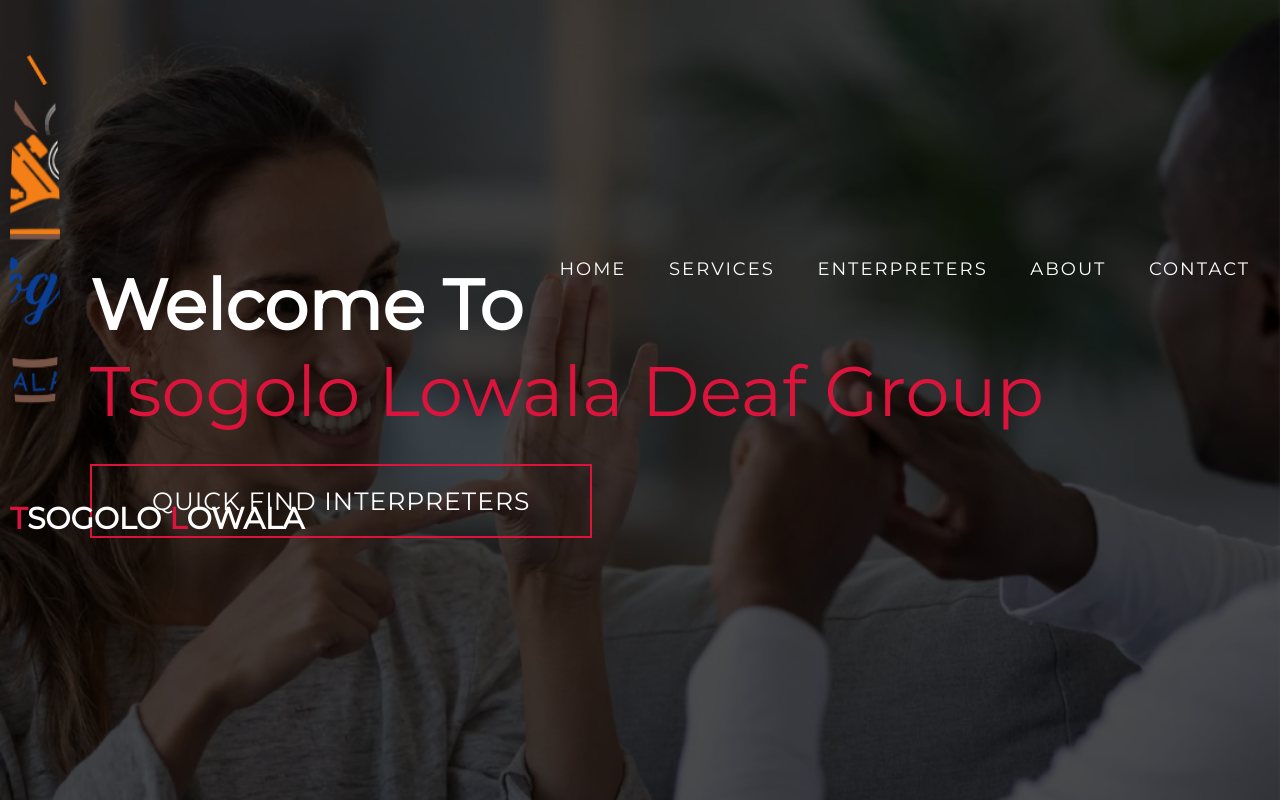
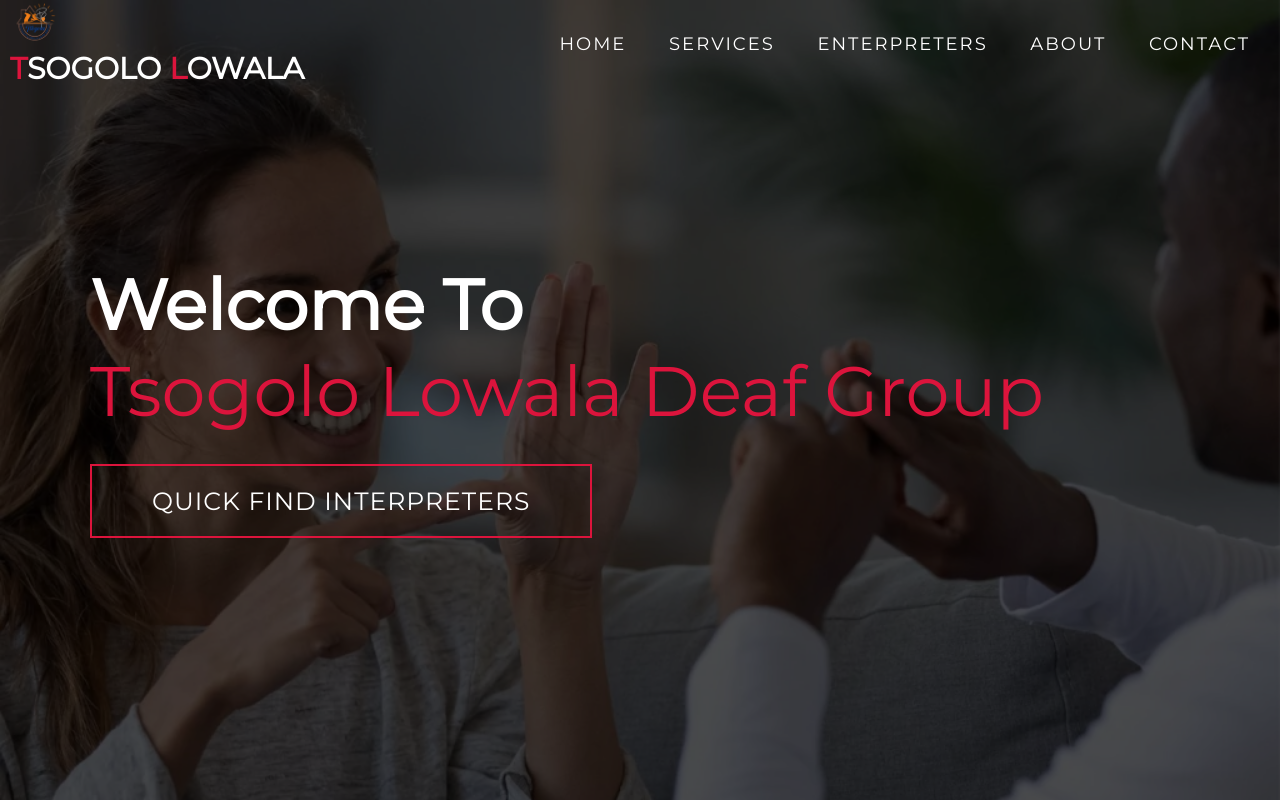
Before and after one commit to Theoprograms/tsogola.github.io, a plain HTML site: page index.html in a window 1280 px wide. Shown: the top 802 px of the page. Drawn offline with Linux system fonts and the light colour scheme.

Commit message:
Your commit message

```diff
--- a/style.css
+++ b/style.css
@@ -62,15 +62,14 @@ p {
 	color: white;
 	background-color: crimson;
 }
-
 /* Add styles for the rounded logo */
 .brand img.logo {
-	width: 50px; /* Set the size of the logo */
-	height: 500px; /* Set the size of the logo */
-	border-radius: 50%; /* Make the logo rounded */
-	margin-right: 10px; /* Add some space between the logo and the text */
-	vertical-align: middle; /* Align logo with text */
-  }
+  width: 50px; /* Set the size of the logo */
+  height: 50px; /* Set the size of the logo */
+  border-radius: 50%; /* Make the logo rounded */
+  margin-right: 10px; /* Add some space between the logo and the text */
+  vertical-align: middle; /* Align logo with text */
+}
 
 .brand h1 {
 	font-size: 3rem;
```
